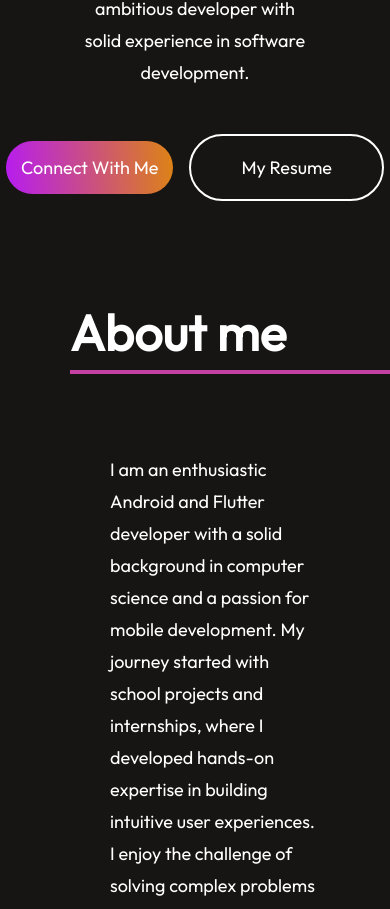
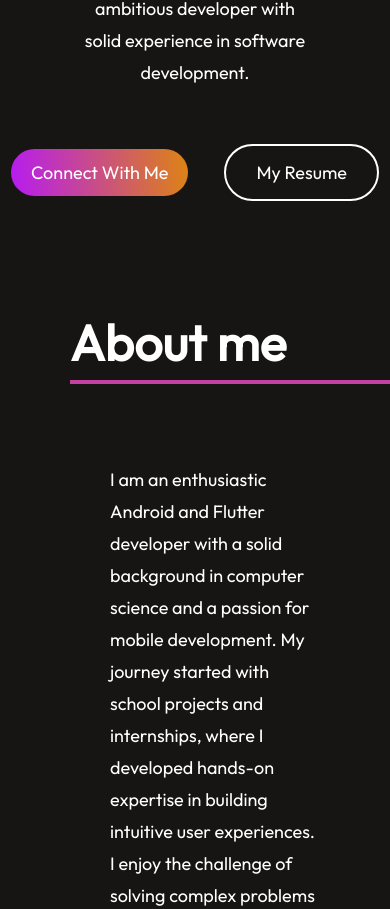
Before and after one commit to arij45/PortfolioWebSite, a React (Vite) app: page / in a window 390 px wide. Shown: the part 1232-2141 px from the top of the page. Built offline with nearby package versions, Linux system fonts and the light colour scheme.

Commit message:
PortfolioWebApplication

```diff
--- a/src/Components/Hero/Hero.css
+++ b/src/Components/Hero/Hero.css
@@ -95,13 +95,17 @@
         margin-bottom: 50px;
     }
 
-    .hero-connect{
-        padding: 15px 15px;
+    .hero-connect {
+        padding: 12px 20px;
         border-radius: 40px;
+        margin: 10px;
+        width: auto;
     }
 
-    .hero-resume{
-        padding: 20px 50px;
+    .hero-resume {
+        padding: 15px 30px;
         border-radius: 40px;
+        margin: 10px;
+        width: auto
     }
 }
```
